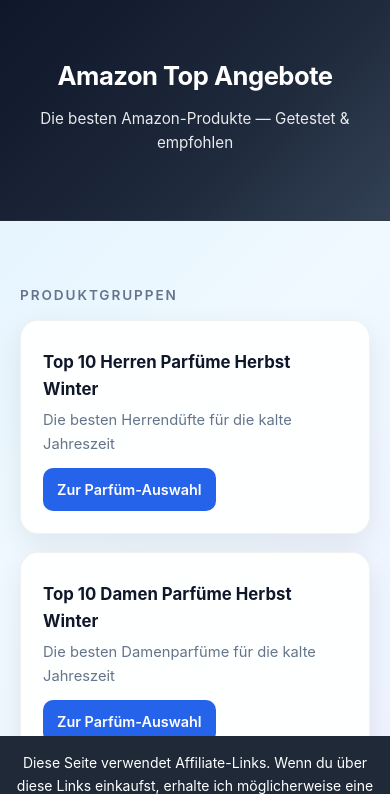
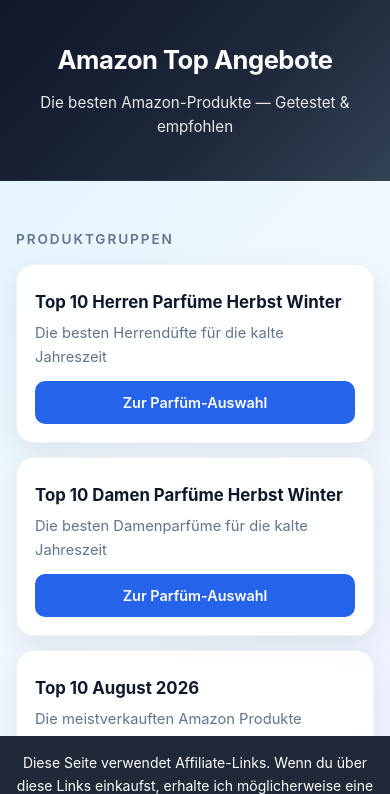
Before and after one commit to balu17051/andreasstehmann-links, a plain HTML site: page index.html in a window 390 px wide. Shown: the top 794 px of the page. Drawn offline with Linux system fonts and the light colour scheme; a script that the page names is missing.

Commit message:
Add OG tags, canonical, and mobile CSS

```diff
--- a/index.html
+++ b/index.html
@@ -125,7 +125,25 @@
   @media (max-width: 480px) {
     .grid { grid-template-columns: 1fr; }
   }
+
+    @media (max-width: 768px) {
+      .container { padding: 20px 16px; }
+      .grid { grid-template-columns: 1fr; gap: 14px; }
+      header { padding: 40px 16px; }
+      .item { padding: 18px; }
+      .btn { width: 100%; text-align: center; }
+      .cookie-banner { font-size: 12px; padding: 12px; }
+    }
 </style>
+    <meta property="og:title" content="Amazon Top Angebote – Andreas Stehmann">
+    <meta property="og:description" content="Die besten Amazon-Produkte — Getestet & empfohlen.">
+    <meta property="og:type" content="website">
+    <meta property="og:url" content="https://balu17051.github.io/andreasstehmann-links/">
+    <meta property="og:image" content="https://balu17051.github.io/andreasstehmann-links/images/og-image.jpg">
+    <meta property="og:locale" content="de_DE">
+    <meta name="twitter:card" content="summary_large_image">
+    <meta name="twitter:title" content="Amazon Top Angebote – Andreas Stehmann">
+    <meta name="twitter:description" content="Die besten Amazon-Produkte — Getestet & empfohlen.">
 </head>
 <body>
 <header>
```
